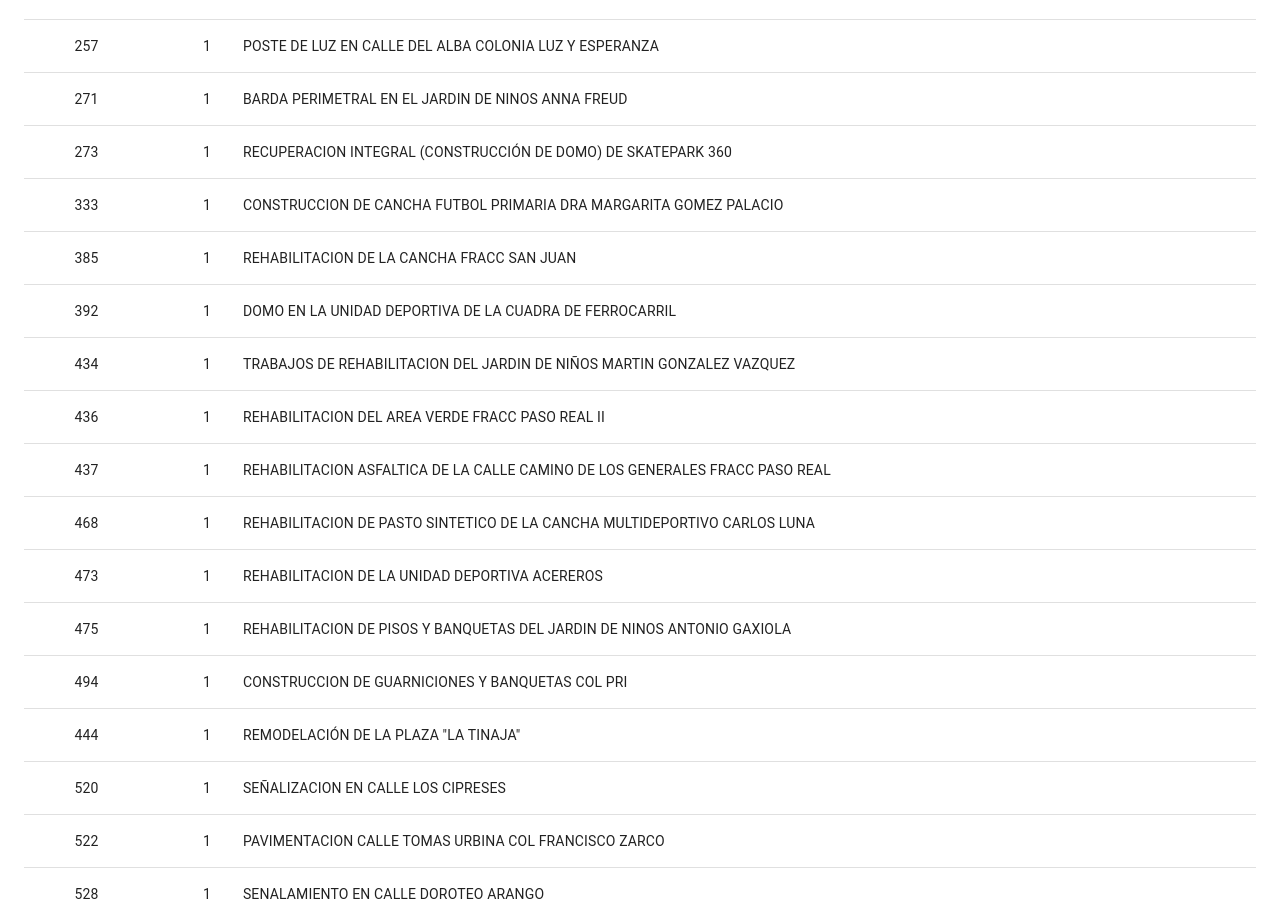
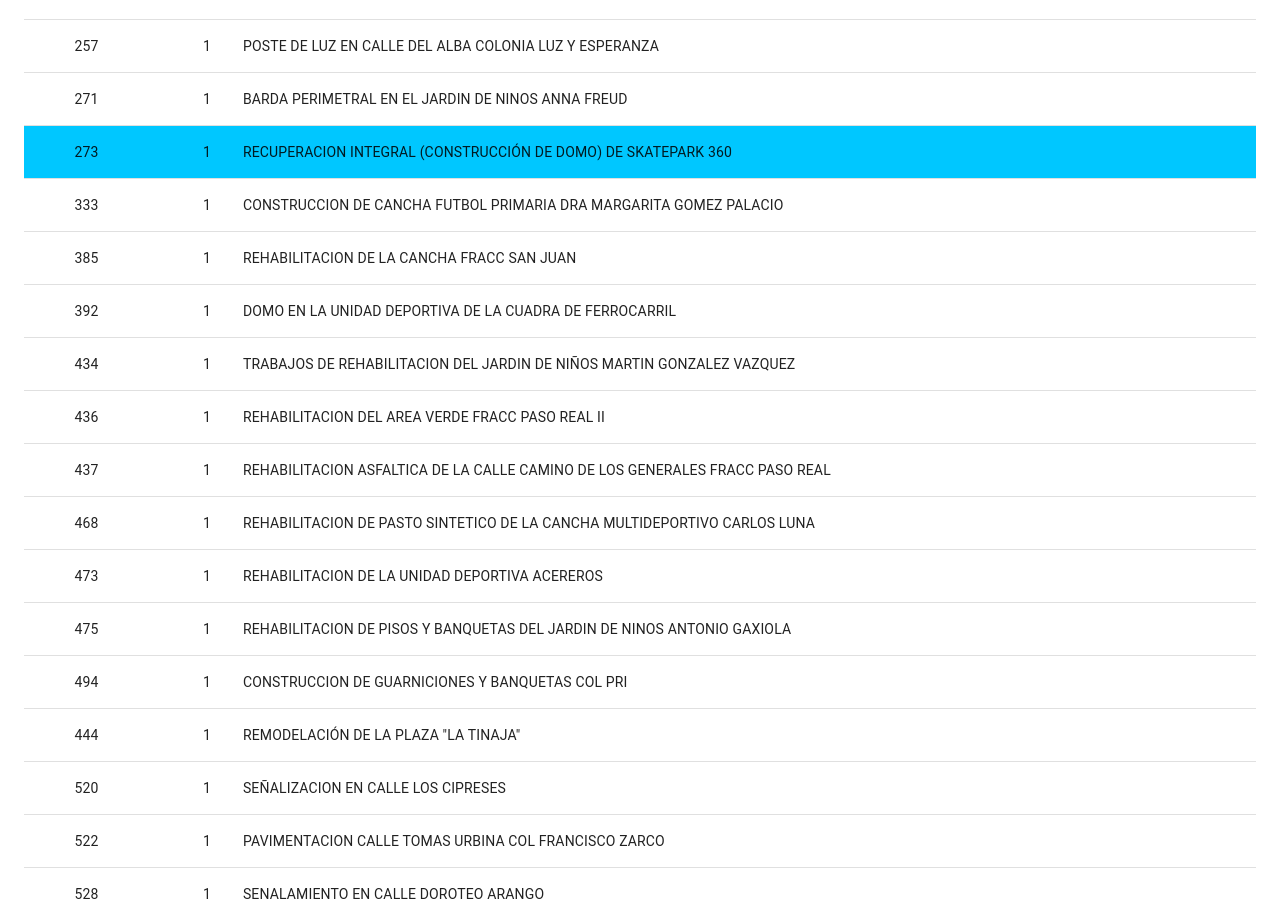
Before and after one commit to otz-dev/presupuesto-participativo-2025, a React (Create React App) app: page / in a window 1280 px wide. Shown: the part 1567-2490 px from the top of the page. Built offline with nearby package versions, Linux system fonts and the light colour scheme.

Commit message:
added style for skatepark project

```diff
--- a/src/proyectos-aceptados/lista-de-proyectos.jsx
+++ b/src/proyectos-aceptados/lista-de-proyectos.jsx
@@ -25,8 +25,9 @@ export const Lista = ()=>{
                     <TableRow
               key={proyecto.id}
               sx={{ '&:last-child td, &:last-child th': { border: 0 } }}
+              style={ proyecto.id ==273 ? {backgroundColor: '#00c7ff'} : {}}
             >
-                <TableCell component="th" scope="row" align="right">
+                <TableCell component="th" scope="row" align="right" >
                     {proyecto.id}
                 </TableCell>
                 <TableCell align="right">{proyecto.distrito}</TableCell>
```
